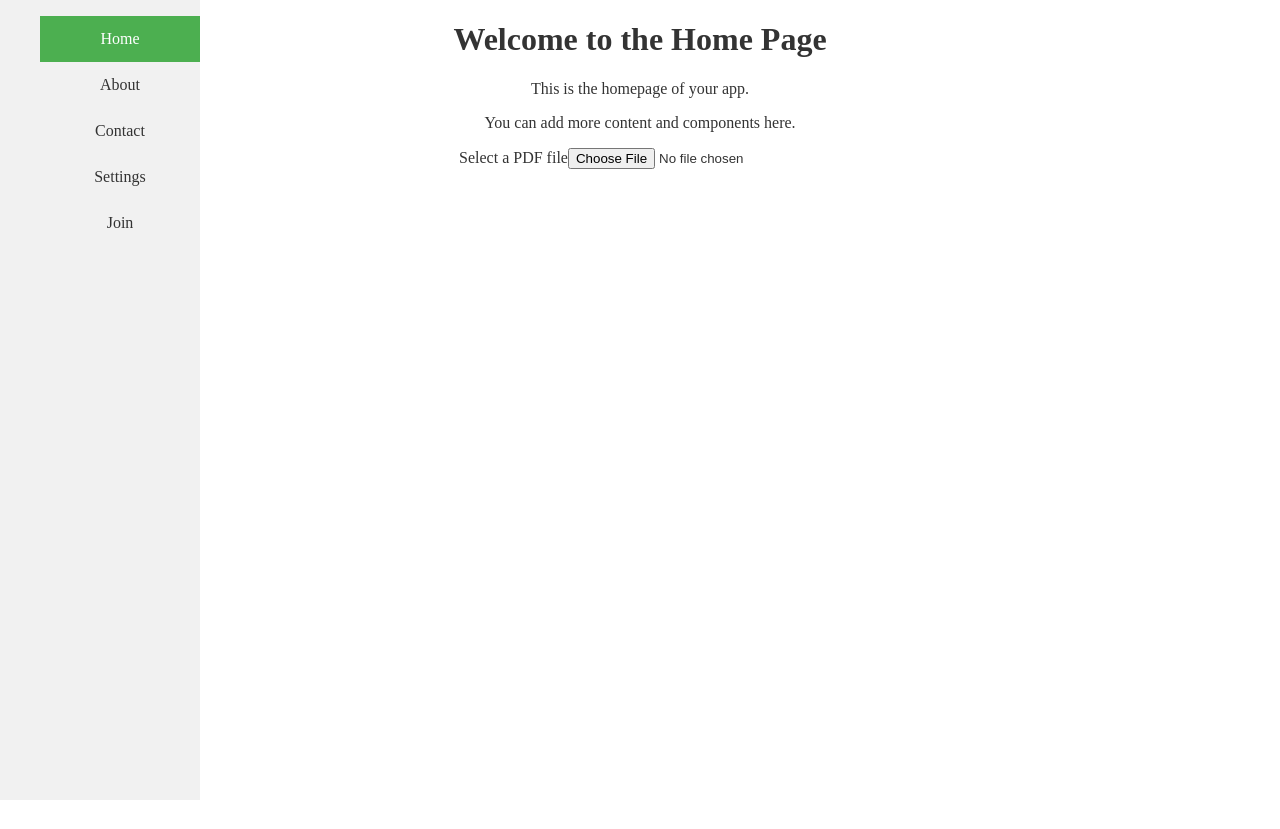
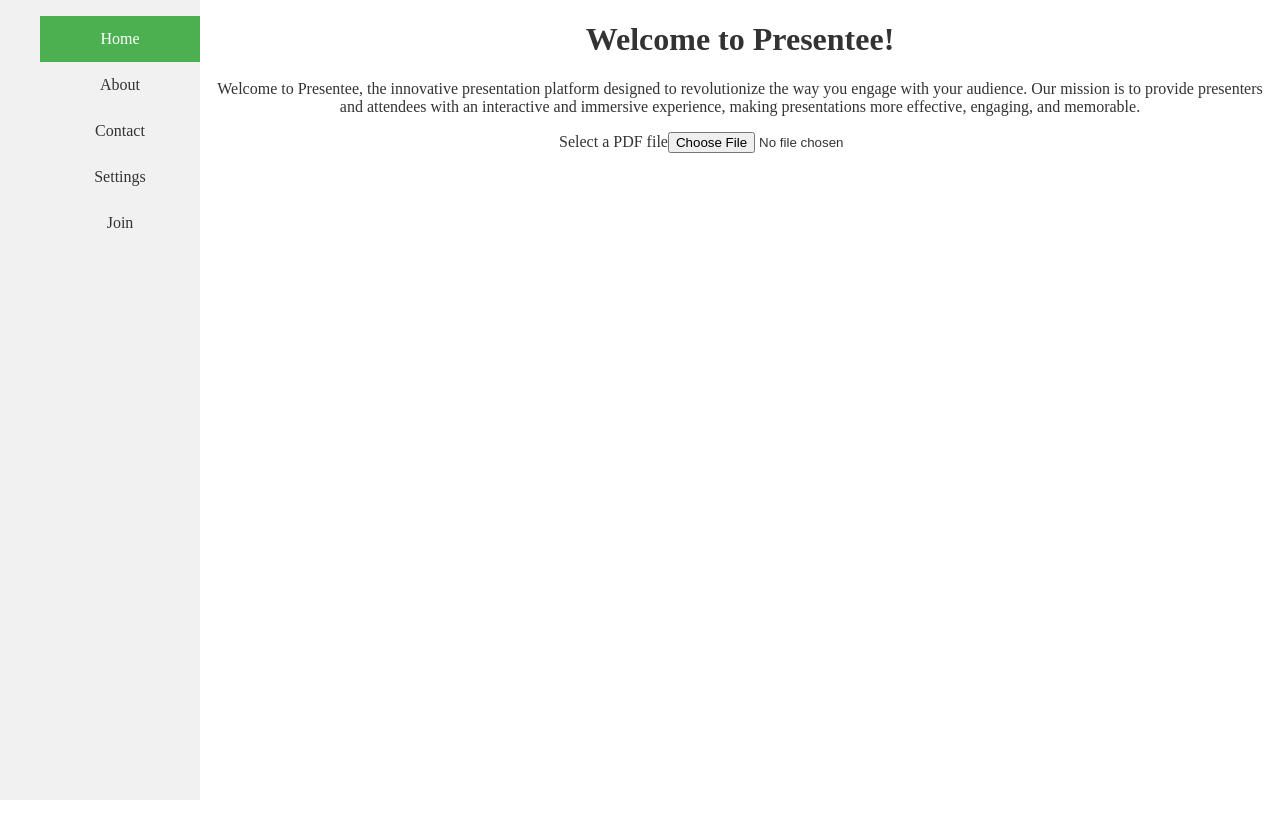
Before and after one commit to clrminded-old/presentee-backup, a React (Create React App) app: page / in a window 1280 px wide. Before the commit the page ends 800 px from the top, so only its background shows below. Built offline with nearby package versions, Linux system fonts and the light colour scheme.

Commit message:
added join page to site

```diff
--- /dev/null
+++ b/src/Pages/Homepage/HomePage.css
@@ -0,0 +1,4 @@
+.home {
+    margin-left: 200px;
+    min-height: 100vh;
+}
--- a/src/Pages/Homepage/HomePage.js
+++ b/src/Pages/Homepage/HomePage.js
@@ -1,12 +1,20 @@
 import React from 'react';
 import FileUploader from '../../Components/FileUploader/FileUploader';
+import './HomePage.css';
 
 const HomePage = () => {
   return (
-    <div>
-      <h1>Welcome to the Home Page</h1>
-      <p>This is the homepage of your app.</p>
-      <p>You can add more content and components here.</p>
+    <div className='home'>
+      <h1>
+          Welcome to Presentee!
+        </h1>
+        <p>
+          Welcome to Presentee, the innovative presentation platform designed to
+          revolutionize the way you engage with your audience. Our mission is to
+          provide presenters and attendees with an interactive and immersive
+          experience, making presentations more effective, engaging, and
+          memorable.
+        </p>
       <FileUploader />
     </div>
   );
--- /dev/null
+++ b/src/Pages/JoinPage/JoinPage.css
@@ -0,0 +1,17 @@
+.App {
+  text-align: center;
+}
+
+.App-header {
+  min-height: 100vh;
+  display: flex;
+  flex-direction: column;
+  align-items: center;
+  justify-content: center;
+  font-size: calc(10px + 2vmin);
+  color: white;
+}
+
+.App-link {
+  color: #61dafb;
+}
--- a/src/Pages/JoinPage/JoinPage.jsx
+++ b/src/Pages/JoinPage/JoinPage.jsx
@@ -13,15 +13,16 @@
   const qrCodeUrl = `https://${qrCodeValue}`; // construct the URL linked to the QR code by adding the "https://" protocol
 
   return (
-    <>
-
+    <div className="App">
+      <header className="App-header">
         <QRCode value={qrCodeValue} /> {/* use the constructed QR code value */}
+        <br/>
         <a href={qrCodeUrl} target="_blank" rel="noopener noreferrer">{qrCodeUrl}</a> {/* add an "a" tag to display the URL linked to the QR code */}
-        <div>
+        <div className="App-link">
           <p>Enter the code to encode</p>
           <input type="text" value={text} onChange={(e)=>{handleChange(e)}}/>
         </div>
-
-    </>
+      </header>
+    </div>
   );
 }
```
Also changed, not shown: 1 other file (tests, documents, lock files or other folders).
